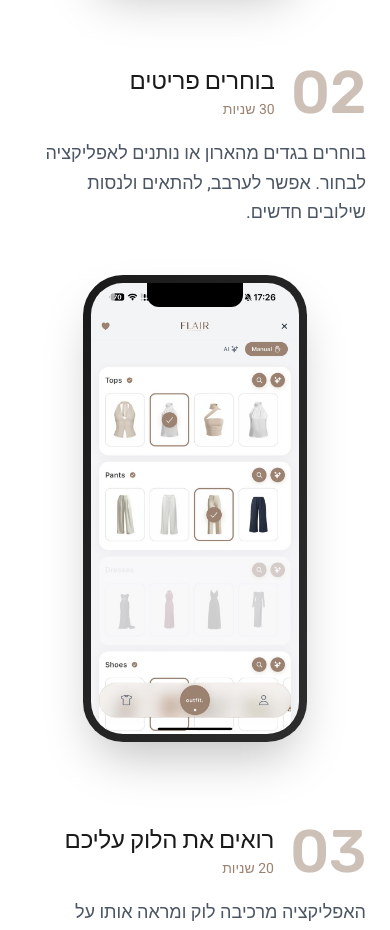
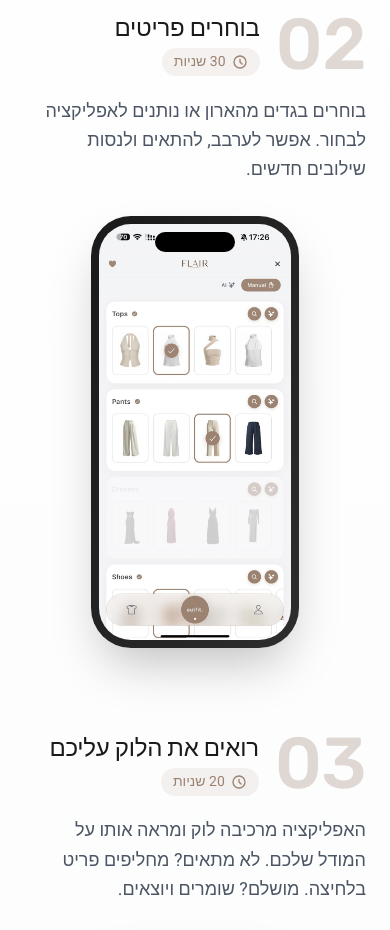
Before and after one commit to eliavbenhamo1409-sys/flair.ai, a Next.js app: page / in a window 390 px wide. Shown: the part 2100-3030 px from the top of the page. Built offline with nearby package versions, Linux system fonts and the light colour scheme; a web font is replaced by a local one.

Commit message:
Upgrade How It Works animations - separate text/phone animations with stagger

```diff
--- a/src/app/globals.css
+++ b/src/app/globals.css
@@ -165,6 +165,101 @@
 }
 
 .scale-in.visible {
+  opacity: 1;
+  transform: scale(1);
+}
+
+/* Step animations - Text from side */
+.step-text-right {
+  opacity: 0;
+  transform: translateX(80px);
+  transition: opacity 0.8s cubic-bezier(0.22, 1, 0.36, 1),
+              transform 1s cubic-bezier(0.22, 1, 0.36, 1);
+}
+
+.step-text-right.visible {
+  opacity: 1;
+  transform: translateX(0);
+}
+
+.step-text-left {
+  opacity: 0;
+  transform: translateX(-80px);
+  transition: opacity 0.8s cubic-bezier(0.22, 1, 0.36, 1),
+              transform 1s cubic-bezier(0.22, 1, 0.36, 1);
+}
+
+.step-text-left.visible {
+  opacity: 1;
+  transform: translateX(0);
+}
+
+/* Step animations - Phone with scale and slide */
+.step-phone-left {
+  opacity: 0;
+  transform: translateX(-100px) scale(0.85) rotate(-5deg);
+  transition: opacity 0.8s cubic-bezier(0.22, 1, 0.36, 1),
+              transform 1.2s cubic-bezier(0.22, 1, 0.36, 1);
+}
+
+.step-phone-left.visible {
+  opacity: 1;
+  transform: translateX(0) scale(1) rotate(0deg);
+}
+
+.step-phone-right {
+  opacity: 0;
+  transform: translateX(100px) scale(0.85) rotate(5deg);
+  transition: opacity 0.8s cubic-bezier(0.22, 1, 0.36, 1),
+              transform 1.2s cubic-bezier(0.22, 1, 0.36, 1);
+}
+
+.step-phone-right.visible {
+  opacity: 1;
+  transform: translateX(0) scale(1) rotate(0deg);
+}
+
+/* Mobile step animations - vertical */
+@media (max-width: 1024px) {
+  .step-text-right,
+  .step-text-left {
+    transform: translateY(40px) translateX(0);
+  }
+
+  .step-text-right.visible,
+  .step-text-left.visible {
+    transform: translateY(0) translateX(0);
+  }
+
+  .step-phone-left,
+  .step-phone-right {
+    transform: translateY(60px) scale(0.9) rotate(0deg);
+  }
+
+  .step-phone-left.visible,
+  .step-phone-right.visible {
+    transform: translateY(0) scale(1) rotate(0deg);
+  }
+}
+
+/* Phone hover effect */
+.phone-container {
+  transition: transform 0.5s cubic-bezier(0.22, 1, 0.36, 1);
+}
+
+.phone-container:hover {
+  transform: translateY(-10px) scale(1.02);
+}
+
+/* Step number animation */
+.step-number {
+  opacity: 0;
+  transform: scale(0.5);
+  transition: opacity 0.6s cubic-bezier(0.22, 1, 0.36, 1),
+              transform 0.8s cubic-bezier(0.34, 1.56, 0.64, 1);
+}
+
+.step-number.visible {
   opacity: 1;
   transform: scale(1);
 }
--- a/src/app/page.tsx
+++ b/src/app/page.tsx
@@ -675,6 +675,113 @@ const FeaturesSection = () => {
   );
 };
 
+// Step Item Component with separate animations
+const StepItem = ({
+  step,
+  index,
+  isRTL
+}: {
+  step: { number: string; title: string; description: string; time: string; image: string };
+  index: number;
+  isRTL: boolean;
+}) => {
+  const textRef = useRef<HTMLDivElement>(null);
+  const phoneRef = useRef<HTMLDivElement>(null);
+  const numberRef = useRef<HTMLSpanElement>(null);
+  const [textVisible, setTextVisible] = useState(false);
+  const [phoneVisible, setPhoneVisible] = useState(false);
+  const [numberVisible, setNumberVisible] = useState(false);
+
+  useEffect(() => {
+    const observerOptions = { threshold: 0.2, rootMargin: "0px 0px -100px 0px" };
+
+    const textObserver = new IntersectionObserver(([entry]) => {
+      if (entry.isIntersecting) setTextVisible(true);
+    }, observerOptions);
+
+    const phoneObserver = new IntersectionObserver(([entry]) => {
+      if (entry.isIntersecting) {
+        setTimeout(() => setPhoneVisible(true), 150);
+      }
+    }, observerOptions);
+
+    const numberObserver = new IntersectionObserver(([entry]) => {
+      if (entry.isIntersecting) setNumberVisible(true);
+    }, observerOptions);
+
+    if (textRef.current) textObserver.observe(textRef.current);
+    if (phoneRef.current) phoneObserver.observe(phoneRef.current);
+    if (numberRef.current) numberObserver.observe(numberRef.current);
+
+    return () => {
+      textObserver.disconnect();
+      phoneObserver.disconnect();
+      numberObserver.disconnect();
+    };
+  }, []);
+
+  const isEven = index % 2 === 0;
+  const textAnimation = isRTL
+    ? (isEven ? "step-text-left" : "step-text-right")
+    : (isEven ? "step-text-right" : "step-text-left");
+  const phoneAnimation = isRTL
+    ? (isEven ? "step-phone-right" : "step-phone-left")
+    : (isEven ? "step-phone-left" : "step-phone-right");
+
+  return (
+    <div className={`flex flex-col ${isEven ? "lg:flex-row" : "lg:flex-row-reverse"} items-center gap-8 lg:gap-16`}>
+      {/* Text Content */}
+      <div
+        ref={textRef}
+        className={`flex-1 ${textAnimation} ${textVisible ? "visible" : ""}`}
+        style={{ transitionDelay: "0ms" }}
+      >
+        <div className={`flex items-center gap-4 mb-4 ${isRTL ? "" : ""}`}>
+          <span
+            ref={numberRef}
+            className={`text-7xl lg:text-8xl font-light text-[#9C8270]/30 heading-font step-number ${numberVisible ? "visible" : ""}`}
+          >
+            {step.number}
+          </span>
+          <div>
+            <h3 className="text-2xl lg:text-3xl font-semibold text-[#1A1A1A] mb-1">{step.title}</h3>
+            <span className="inline-flex items-center gap-1.5 text-sm text-[#9C8270] font-medium bg-[#9C8270]/10 px-3 py-1 rounded-full">
+              <svg className="w-4 h-4" fill="none" stroke="currentColor" viewBox="0 0 24 24">
+                <path strokeLinecap="round" strokeLinejoin="round" strokeWidth={2} d="M12 8v4l3 3m6-3a9 9 0 11-18 0 9 9 0 0118 0z" />
+              </svg>
+              {step.time}
+            </span>
+          </div>
+        </div>
+        <p className={`text-gray-600 text-lg leading-relaxed max-w-md ${isRTL ? "lg:pr-4" : "lg:pl-4"}`}>
+          {step.description}
+        </p>
+      </div>
+
+      {/* Phone */}
+      <div
+        ref={phoneRef}
+        className={`flex-1 flex justify-center ${phoneAnimation} ${phoneVisible ? "visible" : ""}`}
+        style={{ transitionDelay: "100ms" }}
+      >
+        <div className="phone-container w-52 sm:w-56 lg:w-64 rounded-[2.5rem] bg-gradient-to-br from-[#1A1A1A] to-[#2D2D2D] p-2 shadow-2xl hover:shadow-3xl transition-shadow duration-500">
+          <div className="rounded-[2rem] overflow-hidden aspect-[9/19.5] relative bg-[#1A1A1A]">
+            {/* Dynamic Island */}
+            <div className="absolute top-2 left-1/2 -translate-x-1/2 w-20 h-5 bg-black rounded-full z-10"></div>
+            {/* Screen glow effect */}
+            <div className="absolute inset-0 bg-gradient-to-t from-transparent via-transparent to-white/5 pointer-events-none z-[5]"></div>
+            <img
+              src={step.image}
+              alt={step.title}
+              className="w-full h-full object-cover object-top"
+            />
+          </div>
+        </div>
+      </div>
+    </div>
+  );
+};
+
 // How It Works Section
 const HowItWorksSection = () => {
   const { t, isRTL } = useLanguage();
@@ -704,48 +811,23 @@ const HowItWorksSection = () => {
   ];
 
   return (
-    <section id="how-it-works" className="py-24 bg-white">
+    <section id="how-it-works" className="py-20 lg:py-32 bg-gradient-to-b from-white to-gray-50/50 overflow-hidden">
       <div className="max-w-7xl mx-auto px-6 lg:px-8">
-        <AnimatedSection animation="fade-up" className="text-center mb-16">
+        <AnimatedSection animation="fade-up" className="text-center mb-16 lg:mb-24">
           <p className="text-[#9C8270] font-semibold text-sm mb-3 tracking-wide">{t("how.subtitle")}</p>
-          <h2 className="text-3xl lg:text-4xl font-medium text-[#1A1A1A] heading-font">
+          <h2 className="text-3xl lg:text-5xl font-medium text-[#1A1A1A] heading-font">
             {t("how.title")}
           </h2>
         </AnimatedSection>
 
-        <div className="space-y-20">
+        <div className="space-y-20 lg:space-y-32">
           {steps.map((step, index) => (
-            <AnimatedSection
+            <StepItem
               key={step.number}
-              animation={index % 2 === 0 ? "slide-right" : "slide-left"}
-            >
-              <div className={`flex flex-col ${index % 2 === 0 ? "lg:flex-row" : "lg:flex-row-reverse"} items-center gap-12 lg:gap-16`}>
-                <div className="flex-1">
-                  <div className="flex items-center gap-4 mb-4">
-                    <span className="text-6xl font-light text-[#9C8270]/50 heading-font">
-                      {step.number}
-                    </span>
-                    <div>
-                      <h3 className="text-2xl font-semibold text-[#1A1A1A]">{step.title}</h3>
-                      <span className="text-sm text-[#9C8270] font-medium">{step.time}</span>
-                    </div>
-                  </div>
-                  <p className={`text-gray-600 text-lg leading-relaxed ${isRTL ? "lg:pr-12" : "lg:pl-12"}`}>{step.description}</p>
-                </div>
-                <div className="flex-1 flex justify-center">
-                  <div className="w-56 lg:w-64 rounded-[2.5rem] bg-gradient-to-br from-[#1A1A1A] to-[#2D2D2D] p-2 shadow-2xl">
-                    <div className="rounded-[2rem] overflow-hidden aspect-[9/19.5] relative bg-[#1A1A1A]">
-                      <div className="absolute top-0 left-1/2 -translate-x-1/2 w-24 h-6 bg-black rounded-b-xl z-10"></div>
-                      <img
-                        src={step.image}
-                        alt={step.title}
-                        className="w-full h-full object-cover object-top"
-                      />
-                    </div>
-                  </div>
-                </div>
-              </div>
-            </AnimatedSection>
+              step={step}
+              index={index}
+              isRTL={isRTL}
+            />
           ))}
         </div>
       </div>
```
